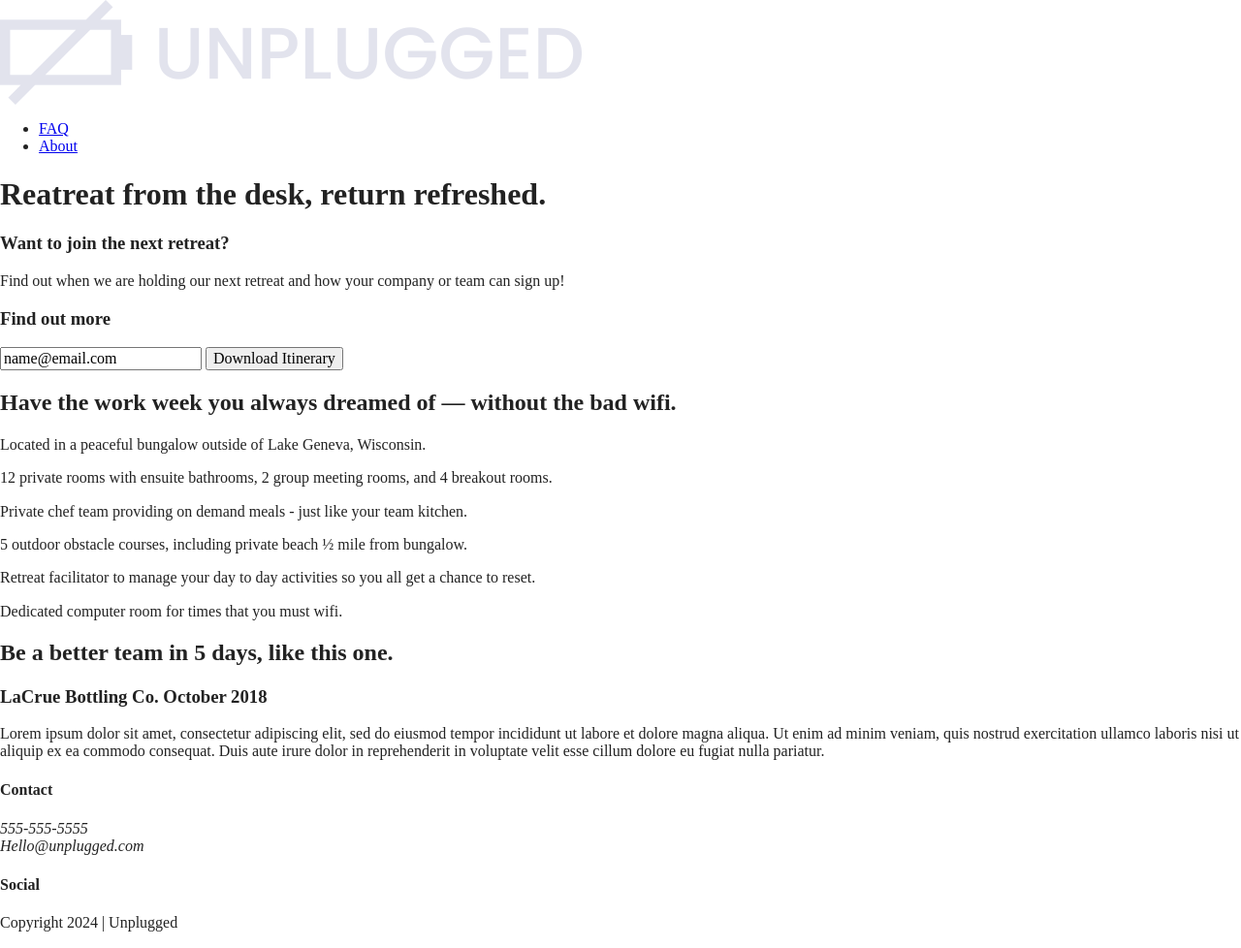
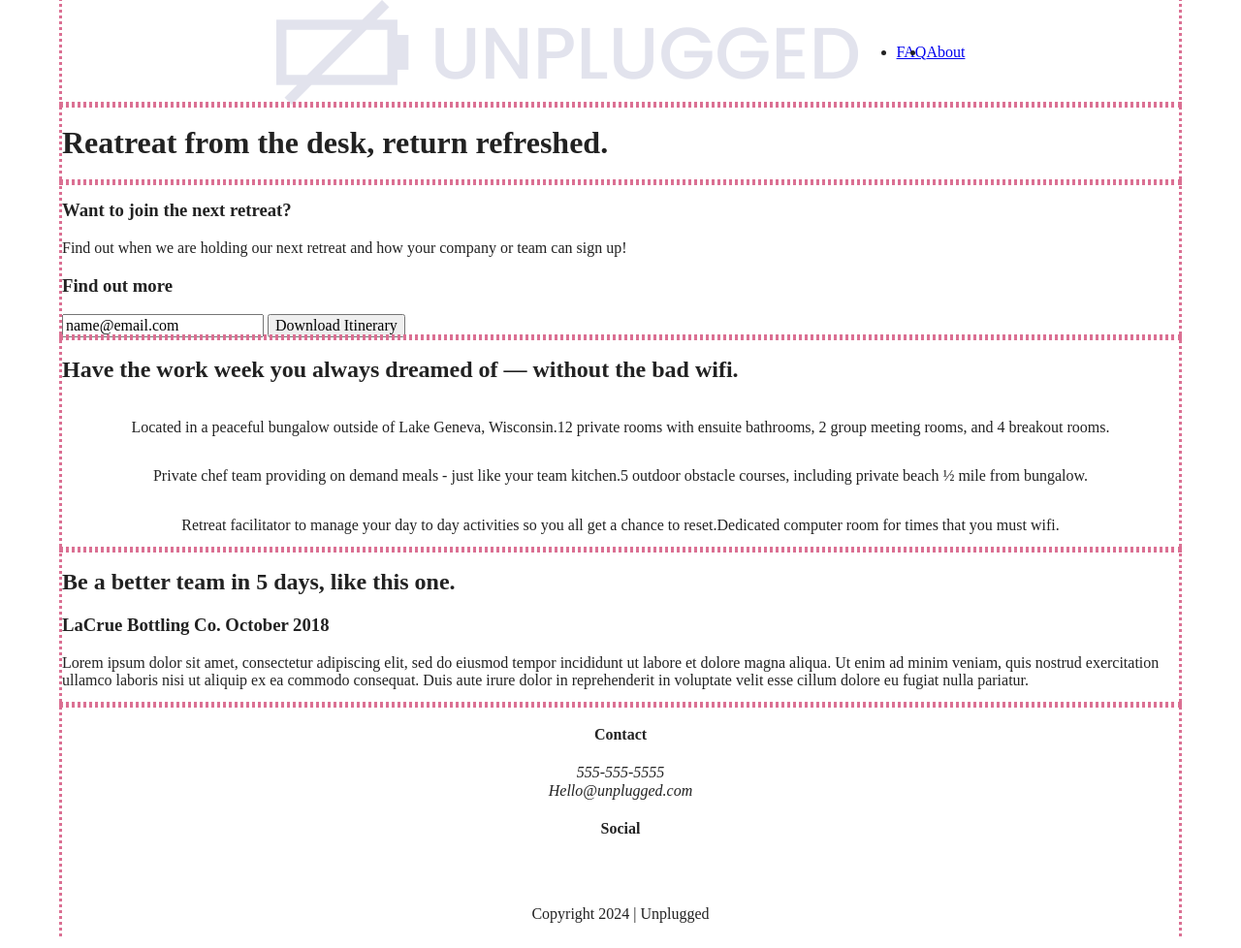
Before and after one commit to KlaraAB/unplugged-project, a website built with Parcel: page index.html in a window 1280 px wide. Shown: the whole page at 97% size. Built offline with nearby package versions, Linux system fonts and the light colour scheme.

Commit message:
CSS layouts

```diff
--- a/css/main.css
+++ b/css/main.css
@@ -84,8 +84,142 @@ textarea {
 }
 
 /* ==========================================================================
+   Browser Upgrade Prompt
+   ========================================================================== */
+
+   .browserupgrade {
+    margin: 0.2em 0;
+    background: #ccc;
+    color: #000;
+    padding: 0.2em 0;
+  }
+
+/* ==========================================================================
    Author's custom styles
    ========================================================================== */
+.content-wrapper {
+  outline: 3px dotted palevioletred;
+  width: 90%;
+}
+   /*------------ Base Header - Footer Styles -----------*/
+
+/* Header */
+
+header {
+  display: flex;
+  justify-content: center;
+}
+
+header .content-wrapper {
+  display: flex;
+  justify-content: center;
+  align-items: center;
+  flex-flow: row wrap;
+}
+
+.header-divider {
+
+}
+
+header nav {
+
+}
+
+header nav ul {
+  display: flex;
+  justify-content: space-around;
+
+}
+
+
+/* Footer */
+
+footer {
+  display: flex;
+  flex-direction: column;
+  align-items: center;
+  text-align: center;
+}
+
+footer .social-icons {
+  display: flex;
+  justify-content: space-around;
+  align-items: center;
+
+}
+
+footer .social-icons p {
+  display: flex;
+  justify-content: center;
+  align-items: center;
+}
+
+/*------------ Mobile Styles - Homepage -----------*/
+
+/* Hero Area */
+
+.hero-area {
+  display: flex;
+  justify-content: center;
+}
+
+/* Aside */
+
+aside {
+  display: flex;
+  justify-content: center;
+}
+
+/* Features */
+
+.features {
+  display: flex;
+  justify-content: center;
+}
+
+.features .features-items {
+  display: flex;
+  justify-content: center;
+  align-items: flex-start;
+  flex-flow: row wrap;
+}
+
+/* Reviews */
+
+.reviews {
+  display: flex;
+  justify-content: center;
+}
+
+/* ==========================================================================
+   About Page
+   ========================================================================== */
+
+.mission {
+  display: flex;
+  justify-content: center;
+
+}
+
+.contact-section {
+  display: flex;
+  justify-content: center;
+}
+
+/* ==========================================================================
+   FAQ Page
+   ========================================================================== */
+.faq {
+  display: flex;
+  justify-content: center;
+}
+
+.faq .content-wrapper {
+  display: flex;
+  justify-content: center;
+  align-items: flex-start;
+  flex-flow: row wrap;
+}
 
 /* ==========================================================================
    Helper classes
```
